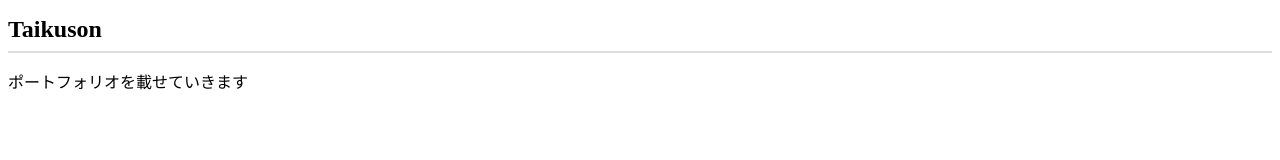
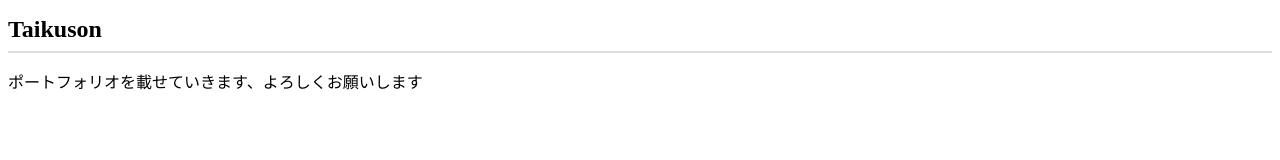
Before and after one commit to Taikuson/Taikuson.github.io, a plain HTML site: page index.html in a window 1280 px wide. Drawn offline with Linux system fonts and the light colour scheme.

Commit message:
Add files via upload

```diff
--- a/index.html
+++ b/index.html
@@ -9,6 +9,6 @@
 </head>
 <body>
   <h1>Taikuson</h1>
-  <p>ポートフォリオを載せていきます</p>
+  <p>ポートフォリオを載せていきます、よろしくお願いします</p>
 </body>
 </html>
```
